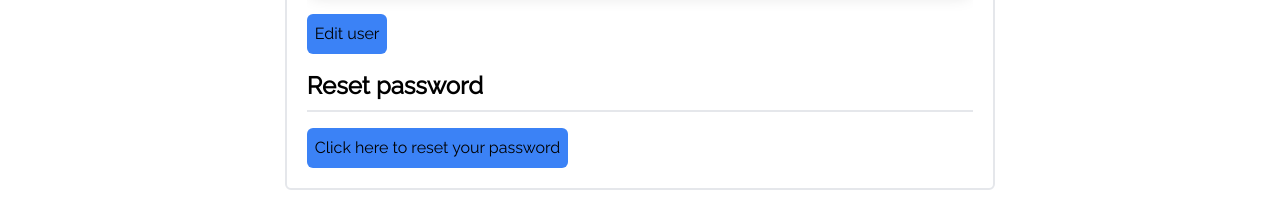
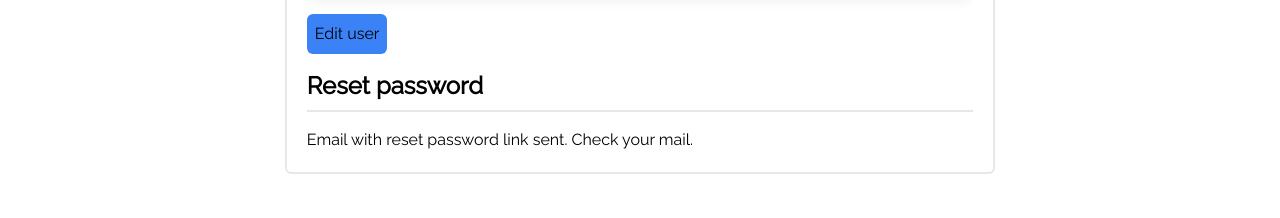
Before and after one commit to dxmv/carStories, a React (Create React App) app in the folder client/: page /edit_user in a window 1280 px wide. Both pictures are taken after a click on the button "Click here to reset your password". Shown: the part 573-791 px from the top of the page. Built offline with nearby package versions, Linux system fonts and the light colour scheme; no server answers.

Commit message:
Send reset password mail frontend

```diff
--- a/client/src/pages/EditProfile/EditProfile.tsx
+++ b/client/src/pages/EditProfile/EditProfile.tsx
@@ -4,6 +4,7 @@ import { AiOutlineMail, AiOutlineUser } from "react-icons/ai";
 import { useAppDispatch, useAppSelector } from "../../hooks";
 import { useChangeUserInfoMutation } from "../../redux/api/userSlice";
 import { setUser as setUserRedux } from "../../redux/userSlice";
+import SendMail from "./SendMail";
 
 interface EditProfileUser {
 	username: string;
@@ -139,14 +140,7 @@ export default function EditProfile() {
 						Edit user
 					</button>
 				</div>
-				<div>
-					<p className="font-bold text-2xl border-b-2 mb-4 pb-2">
-						Reset password
-					</p>
-					<button className="bg-blue-500 p-2 rounded-md">
-						Click here to reset your password
-					</button>
-				</div>
+				<SendMail />
 			</div>
 		</div>
 	);
--- /dev/null
+++ b/client/src/pages/EditProfile/SendMail.tsx
@@ -0,0 +1,29 @@
+import React, { useState } from "react";
+import { useSendResetMailMutation } from "../../redux/api/authSlice";
+
+export default function SendMail() {
+	const [emailSent, setEmailSent] = useState<boolean>(false);
+	const [trigger] = useSendResetMailMutation();
+
+	const handleSend = async () => {
+		try {
+			await trigger();
+		} catch (e) {
+			return;
+		}
+		await setEmailSent(true);
+	};
+
+	return (
+		<div>
+			<p className="font-bold text-2xl border-b-2 mb-4 pb-2">Reset password</p>
+			{emailSent ? (
+				<p>Email with reset password link sent. Check your mail.</p>
+			) : (
+				<button className="bg-blue-500 p-2 rounded-md" onClick={handleSend}>
+					Click here to reset your password
+				</button>
+			)}
+		</div>
+	);
+}
--- /dev/null
+++ b/client/src/redux/api/authSlice.ts
@@ -0,0 +1,15 @@
+import { Comment } from "../../types";
+import { apiSlice } from "./apiSlice";
+
+export const commentSlice = apiSlice.injectEndpoints({
+	endpoints: build => ({
+		sendResetMail: build.mutation<void, void>({
+			query: () => ({
+				url: "/auth/sendMail",
+				method: "PATCH",
+			}),
+		}),
+	}),
+});
+
+export const { useSendResetMailMutation } = commentSlice;
```
